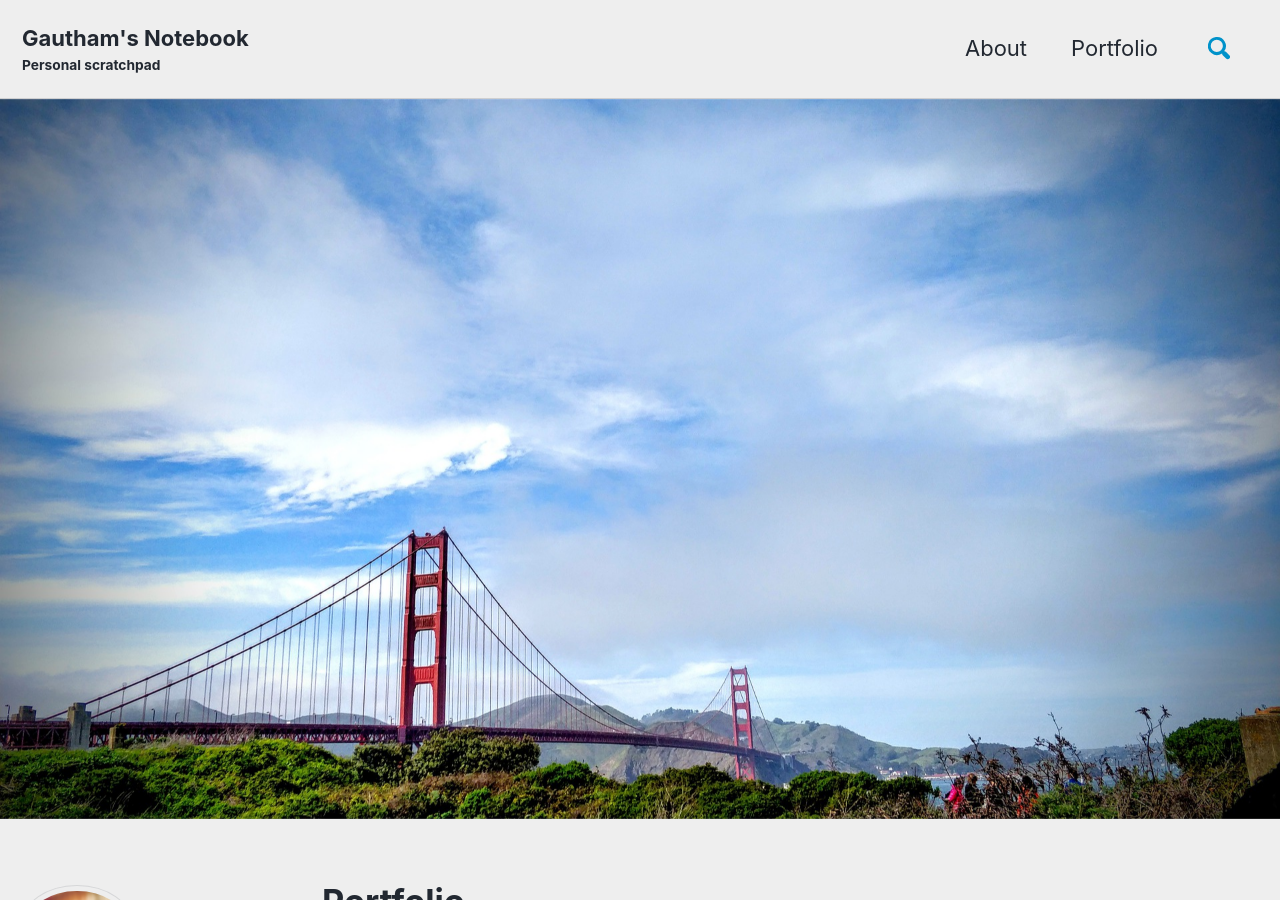
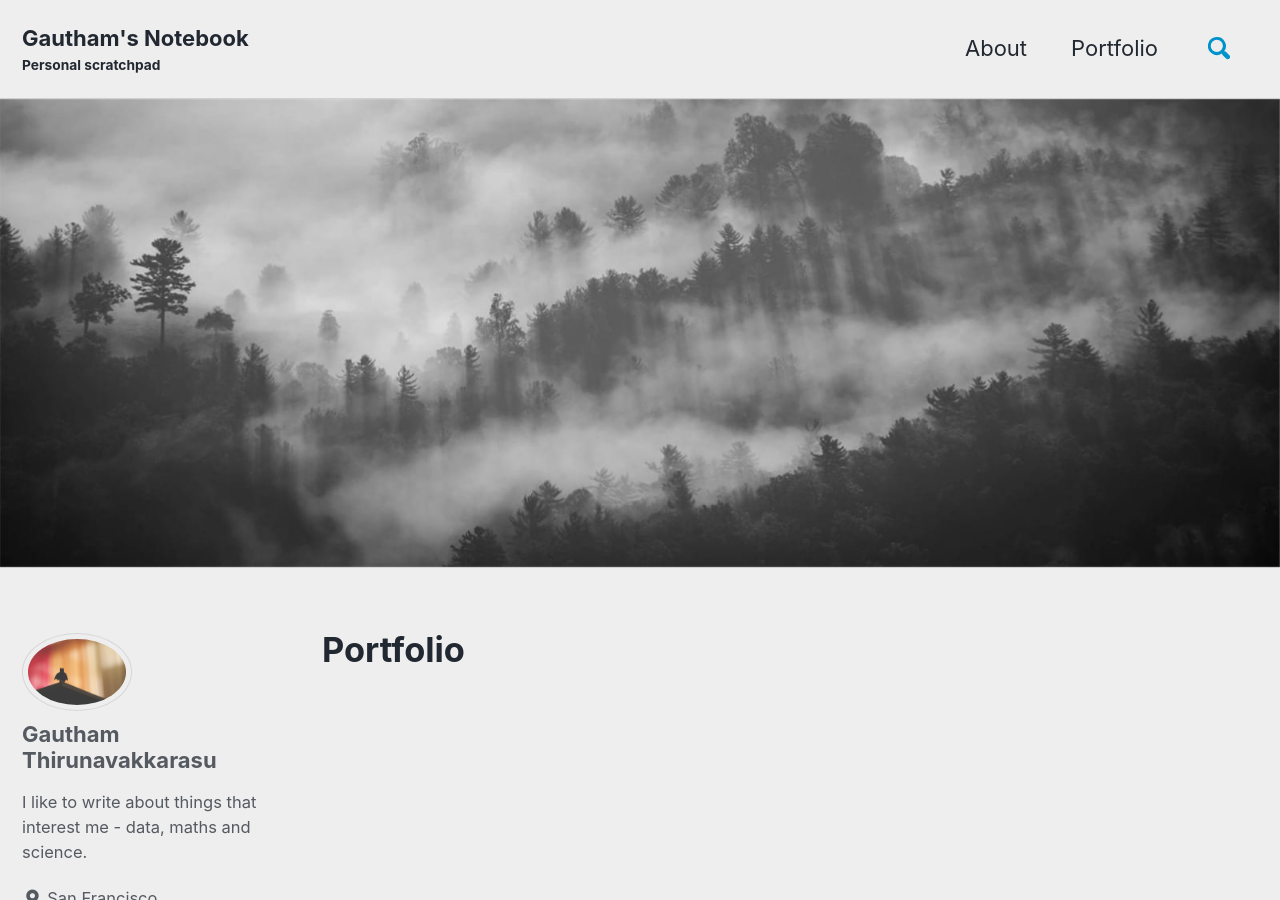
Before and after one commit to thgautham/th-gautham.github.io, a Jekyll site: the page built from _pages/work.md, in a window 1280 px wide and 900 px high. Built offline with Jekyll 4.4.1, drawn with Linux system fonts in a browser that asks for light colours; cached includes are drawn as plain includes.

Commit message:
page edits

```diff
--- a/_pages/work.md
+++ b/_pages/work.md
@@ -4,5 +4,5 @@ permalink: /work/
 title: "Portfolio"
 author_profile: true
 header:
-  image: "/images/sf-bridge.jpg"
+  image: "/images/space-background.jpg"
 ---
--- a/index.html
+++ b/index.html
@@ -2,5 +2,5 @@
 layout: home
 author_profile: true
 header:
-    image: "/images/space-2.jpg"
+    image: "/images/space-background.jpg"
 ---
```
